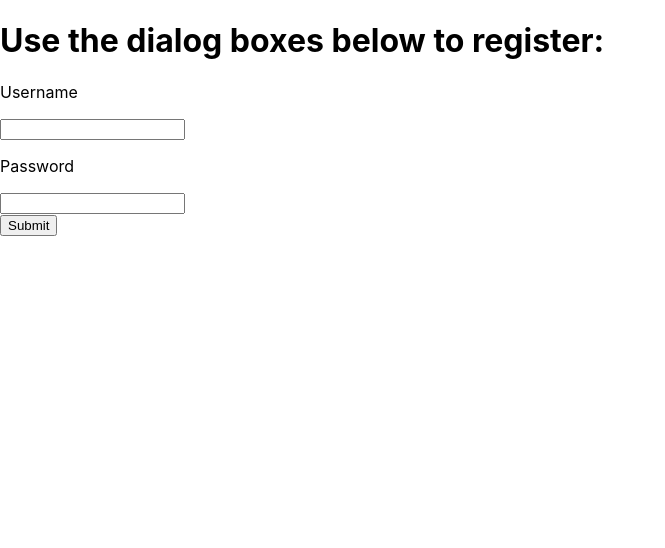
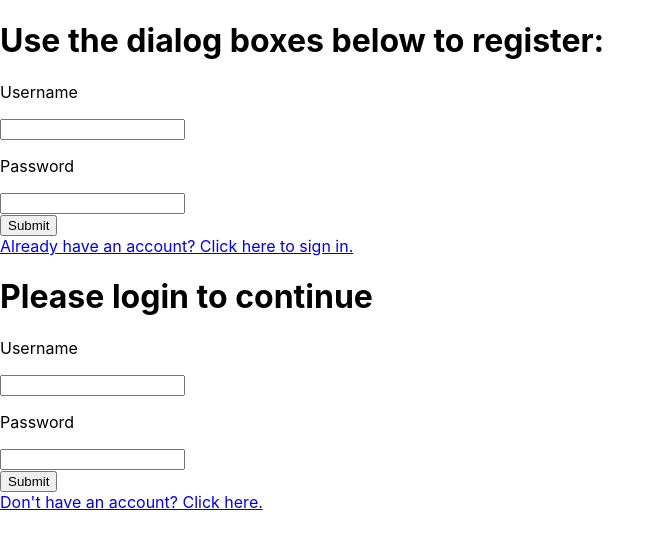
Before and after one commit to LutherNa/GroceryAppFrontend, a React (Create React App) app: page /login in a window 1280 px wide. Shown: the top 548 px of the page, without its empty margins (0-665 px from the left). Built offline with nearby package versions, Linux system fonts and the light colour scheme.

Commit message:
Login can redirect to Register

```diff
--- a/src/App.js
+++ b/src/App.js
@@ -1,33 +1,23 @@
 //import logo from './logo.svg';
 import React from 'react';
+import Home from './Home.js'
 import './App.css';
 import Login from './Login.js';
 import Register from './Register.js';
 import useToken from './Token.js';
-import {Routes, Route} from 'react-router-dom';
+import {Routes, Route, useRoutes} from 'react-router-dom';
 
-function App() {
+const App = () => {
 
-  const { token, setToken } = useToken('');
+    const { token, setToken } = useToken('');
+    let routes = useRoutes([
+      { path: "/", element: <Home /> },
+      { path: "login", element: <Login setToken={setToken} /> },
+      { path: "register", element: <Register setToken={setToken} /> },
+    ]);
 
-  console.log("Rendering Page")
-  if(!token) return <Register setToken={setToken} />
-  console.log(token);
-  return (
-    <>
-    <h1>YOU MADE IT!</h1>
-    </>
-  )
-}
+    if(!token) return <Register setToken={setToken} route="register" path="register" />;
+    return routes;
+  };
 
 export default App;
-
-/**
- * (!token) ?
-    <Register setToken={setToken} />:
-    (
-      <div className="MainPage">
-        Insert main page here plz
-      </div>
-    )
- */
--- /dev/null
+++ b/src/Home.js
@@ -0,0 +1,9 @@
+import React from 'react';
+import './App.css';
+import {Routes, Route} from 'react-router-dom';
+
+
+
+export default function Home() {
+    return <h1>Welcome user</h1>
+}
--- a/src/Login.js
+++ b/src/Login.js
@@ -1,14 +1,17 @@
 import axios from "axios";
 import React, { useState } from "react";
-import { useSelector } from "react-redux";
 //import './User.css';
 import PropTypes from 'prop-types';
+import {Link, Route, Router, Routes} from 'react-router-dom';
+import Register from './Register.js';
 
 const apiBaseUrl = 'http://localhost:8081/api/public/users/login'
+const config = {headers: {"Content-Type": "application/json"}}
 
 async function loginUser(user) {
     return await axios.post(apiBaseUrl,
-        {user})
+        JSON.stringify(user),
+        config)
         .then(data => data.data.jwt)
 }
 
@@ -18,11 +21,11 @@ export default function Login({ setToken }) {
 
 const submitButton = async e => {
     e.preventDefault();
-    const token = await loginUser({
+    const jwt = await loginUser({
         username,
         password
     });
-    setToken(token);
+    setToken(jwt);
 }
 
     return (
@@ -41,6 +44,10 @@ const submitButton = async e => {
                     <button type="submit">Submit</button>
                 </div>
             </form>
+            <Link to="register">Don't have an account? Click here.</Link>
+            <Routes>
+                <Route path="register" element={<Register setToken={setToken} />} />
+            </Routes>
         </div>
     )
 }
--- a/src/Register.js
+++ b/src/Register.js
@@ -1,13 +1,12 @@
 import axios from "axios";
 import React, { useState } from "react";
-import { useSelector } from "react-redux";
 //import './User.css';
 import PropTypes from 'prop-types';
-import useToken from "./Token";
+import {Link, Route, Routes} from 'react-router-dom';
+import Login from './Login.js';
 
 const apiBaseUrl = 'http://localhost:8081/api/public/users/register'
 const config = {headers: {"Content-Type": "application/json"}}
-
 
 async function registerUser(user) {
     return await axios.post(apiBaseUrl,
@@ -26,7 +25,6 @@ const submitButton = async e => {
         username,
         password
     });
-    console.log(jwt)
     setToken(jwt);
 }
 
@@ -45,8 +43,11 @@ const submitButton = async e => {
                 <div className="button">
                     <button type="submit">Submit</button>
                 </div>
-
             </form>
+            <Link to="login">Already have an account? Click here to sign in.</Link>
+            <Routes>
+                <Route path="login" element={<Login setToken={setToken} />} />
+            </Routes>
         </div>
     )
 }
--- a/src/index.js
+++ b/src/index.js
@@ -3,11 +3,12 @@ import ReactDOM from 'react-dom';
 import './index.css';
 import App from './App';
 import reportWebVitals from './reportWebVitals';
+import { BrowserRouter as Router } from 'react-router-dom'
 
 ReactDOM.render(
-  <React.StrictMode>
+  <Router>
     <App />
-  </React.StrictMode>,
+  </Router>,
   document.getElementById('root')
 );
 
```
Also changed, not shown: src/LoginRegister.js (deleted, +0 -19 lines), src/ValidUserRoutes.js (deleted).
